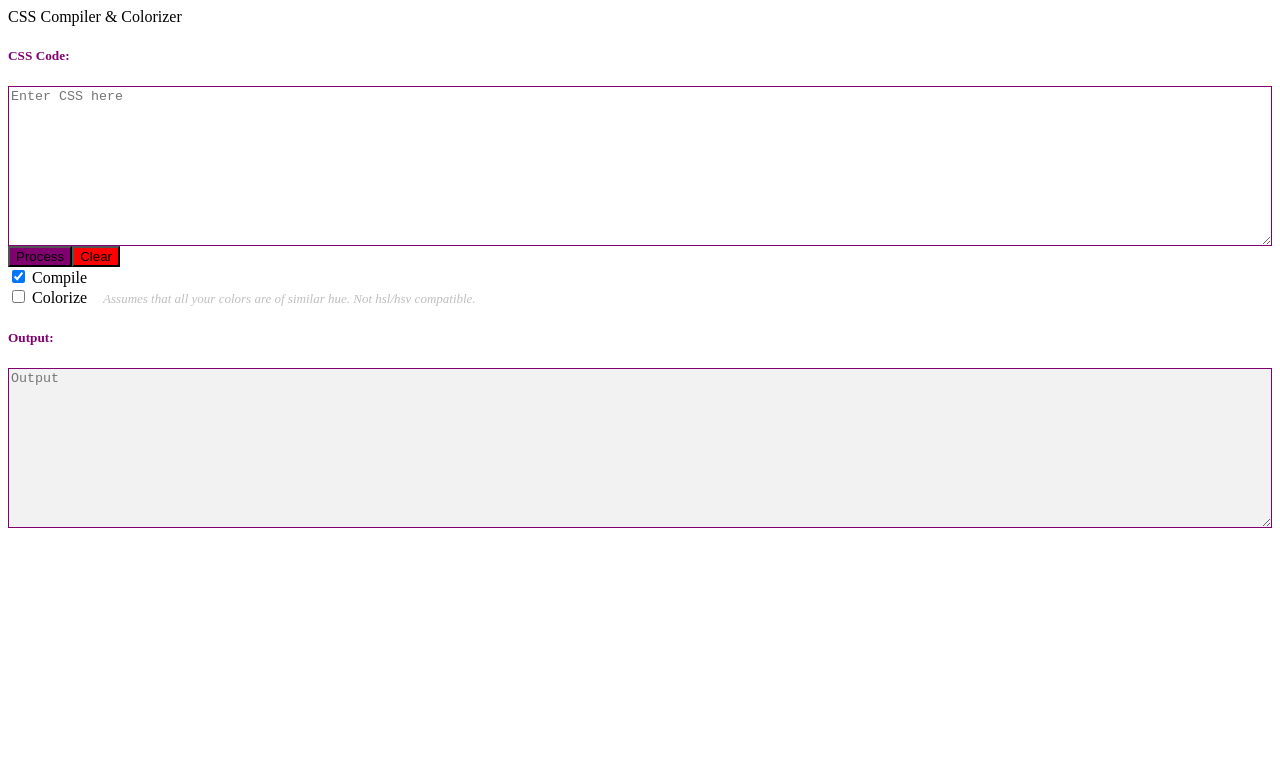
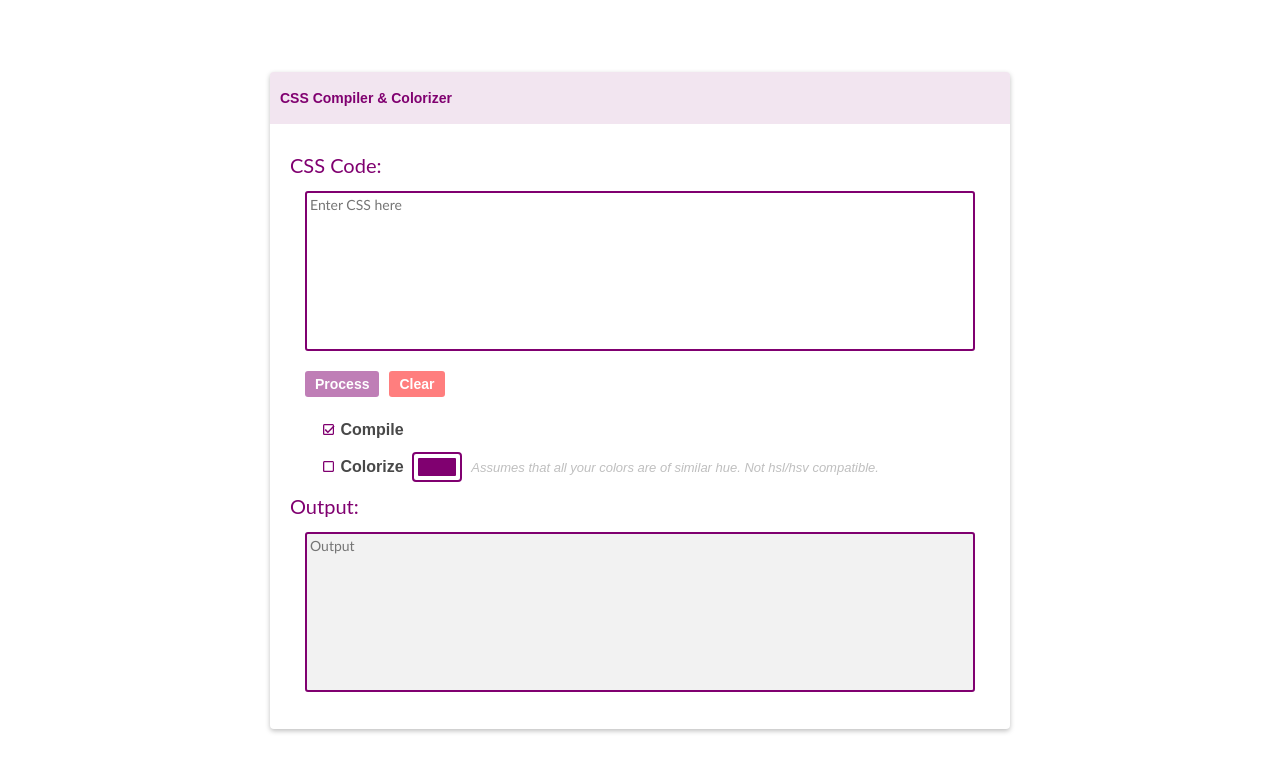
Before and after one commit to b-fuze/lces, a plain HTML site: page example/compile-css.html in a window 1280 px wide. Drawn offline with Linux system fonts and the light colour scheme; files whose address does not match are found by name; a web font is replaced by a local one.

Commit message:
Tweaking for portability

```diff
--- a/example/compile-css.html
+++ b/example/compile-css.html
@@ -1,17 +1,6 @@
 <html>
   <head>
     <title>CSS Compiler</title>
-    <!--
-    <script type="text/javascript" src="jShorts2.js"></script>
-    <script type="text/javascript" src="../misc/quadsmooth.js"></script>
-    <script type="text/javascript" src="lces.core.js"></script>
-    <script type="text/javascript" src="lces.widget.js"></script>
-    <script type="text/javascript" src="lces.widget.misc.js"></script>
-    <script type="text/javascript" src="lces.widget.template.js"></script>
-    <script type="text/javascript" src="lces.widget.components.js"></script>
-    <script type="text/javascript" src="lces.widget.colorchooser.js"></script>
-    <script type="text/javascript" src="lces.widget.floating.js"></script>
-     -->
 
     <script type="text/javascript">
       function loadAll(k){function l(b){var a=document.createElement("script");a.type="text/javascript";a.onload=function(){d.push(b);g()};e.appendChild(a);a.src=b;return a}function m(b){var a=document.createElement("link");a.rel="stylesheet";a.type="text/css";a.onload=function(){d.push(b);g()};e.appendChild(a);a.href=b;return a}function g(){d.length===c.length&&f&&f()}var e=document.getElementsByTagName("head")[0];var d=[],h=[],c=Array.prototype.slice.call(arguments).slice(1),f;"function"===typeof c[c.length-1]&&(f=c.pop());switch(k){case "js":c.forEach(function(b){h.push(l(b))});break;case "css":c.forEach(function(b){h.push(m(b))})}};
@@ -23,17 +12,17 @@
       lces.rc = new Array(9);
 
       loadAll("js",
-        "../../css/lces.themify.css.js",
-        "jShorts2.js",
-        "../misc/quadsmooth.js",
-        "lces.core.js",
-        "lces.widget.js",
-        "lces.widget.misc.js",
-        "lces.widget.template.js",
-        "lces.widget.components.js",
-        "lces.widget.colorchooser.js",
-        "lces.widget.floating.js",
-        "../misc/auc.essentials.js",
+        "../main-js/lces/lces.themify.css.js",
+        "../main-js/misc/jShorts2.js",
+        "../main-js/misc/quadsmooth.js",
+        "../main-js/lces/lces.core.js",
+        "../main-js/lces/lces.widget.js",
+        "../main-js/lces/lces.widget.misc.js",
+        "../main-js/lces/lces.widget.template.js",
+        "../main-js/lces/lces.widget.components.js",
+        "../main-js/lces/lces.widget.colorchooser.js",
+        "../main-js/lces/lces.widget.floating.js",
+        "../main-js/misc/css.essentials.js",
         "css.compile.js",
         function() {
           lces.rc.forEach(function(i) {i();});
--- a/example/css.compile.js
+++ b/example/css.compile.js
@@ -29,7 +29,7 @@ lces.rc[12] = function() {
       }
 
       if (colorizeChk.checked)
-        css = AUCE.UI.colorizeCSS(css, colorize.value[0], colorize.value[1], colorize.value[2]);
+        css = lces.css.colorize(css, colorize.value[0], colorize.value[1], colorize.value[2]);
 
       cssOutput.value = css.trim();
 
```
